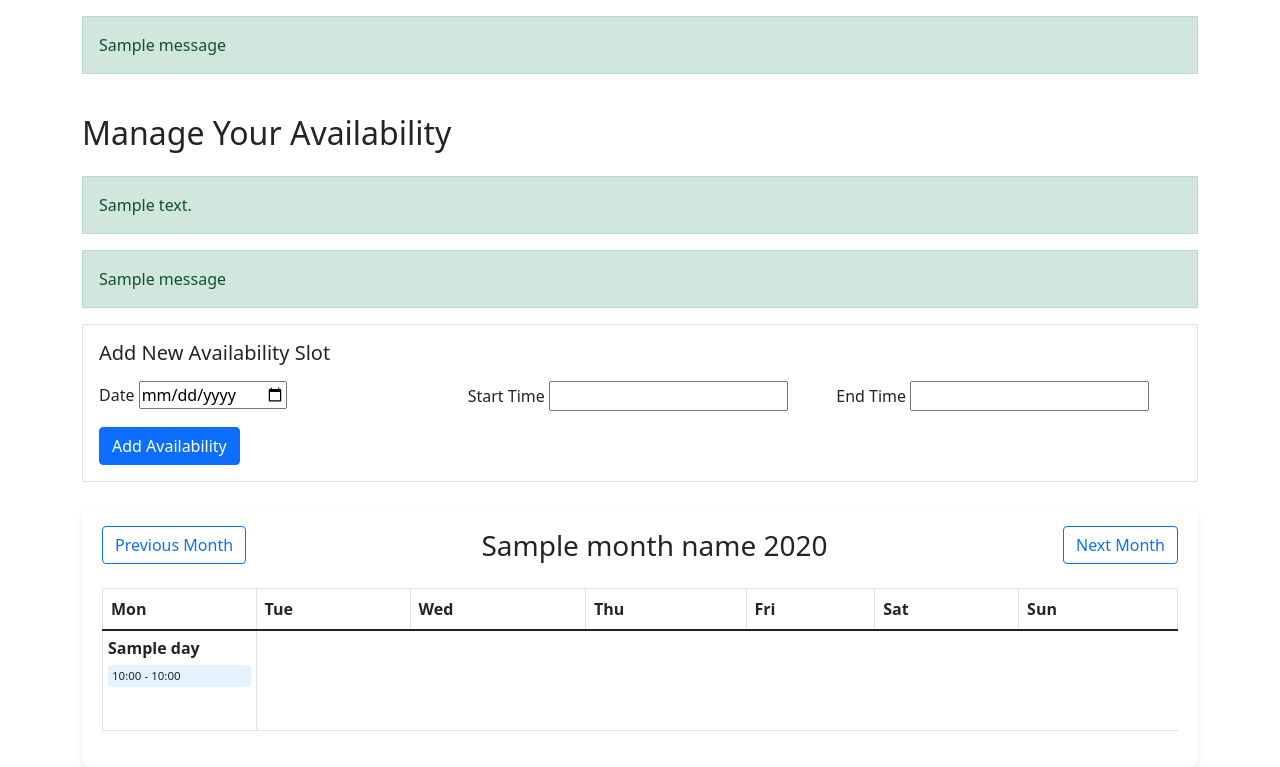
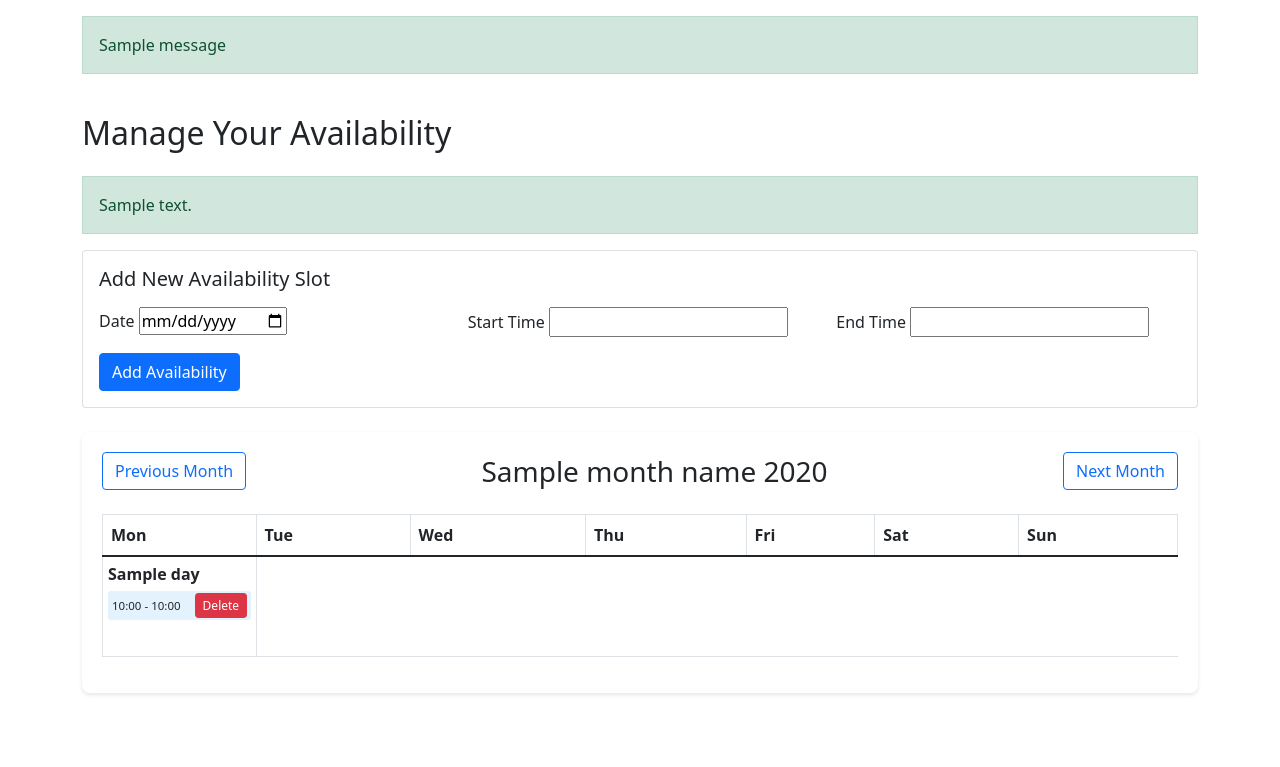
Before and after one commit to Martinnnnnns/SGPYear2, a Django app: template tutorials/templates/schedule_sessions.html in a window 1280 px wide. Shown: the part 56-823 px from the top of the page. After the commit the page ends 751 px from the top, so only its background shows below. Run offline with Django 3.2, Linux system fonts and the light colour scheme; the template is opened without the code that fills it: most values are stand-ins (such as "Sample title", 1, 10 or a date in 2020); one stand-in notice (Sample message) is shown; form fields are guessed from the names that the template uses; some libraries are stand-ins or nearby versions.

Commit message:
Add delete functionality to calendar

```diff
--- a/code_tutors/urls.py
+++ b/code_tutors/urls.py
@@ -44,5 +44,6 @@ urlpatterns = [
     path('tutor_page/', views.tutor_page, name='tutor_page'),
     path('tutor_page/schedule_sessions', views.schedule_sessions, name='schedule_sessions'),
     path('tutor_page/reports', views.reports, name='reports'),
+    path('tutor_page/delete_availability/<int:slot_id>/', views.delete_availability, name='delete_availability'),
     ]
 urlpatterns += static(settings.STATIC_URL, document_root=settings.STATIC_ROOT)
--- a/tutorials/templates/schedule_sessions.html
+++ b/tutorials/templates/schedule_sessions.html
@@ -9,14 +9,6 @@
     <div class="alert alert-success">
         {{ success_message }}
     </div>
-    {% endif %}
-
-    {% if messages %}
-    {% for message in messages %}
-    <div class="alert alert-{% if message.tags == 'error' %}danger{% else %}{{ message.tags }}{% endif %}">
-        {{ message }}
-    </div>
-    {% endfor %}
     {% endif %}
 
     <div class="card mb-4">
@@ -95,8 +87,14 @@
                             <div class="date-number">{{ day_data.day }}</div>
                             <div class="slots-container">
                                 {% for slot in day_data.slots %}
-                                <div class="time-slot">
-                                    {{ slot.start_time|time:"H:i" }} - {{ slot.end_time|time:"H:i" }}
+                                <div class="time-slot d-flex justify-content-between align-items-center">
+                                    <span>{{ slot.start_time|time:"H:i" }} - {{ slot.end_time|time:"H:i" }}</span>
+                                    <form method="post" action="{% url 'delete_availability' slot.id %}" style="margin: 0;">
+                                        {% csrf_token %}
+                                        <button type="submit" class="btn btn-danger btn-sm ms-2" onclick="return confirm('Are you sure you want to delete this availability slot?')">
+                                            Delete
+                                        </button>
+                                    </form>
                                 </div>
                                 {% endfor %}
                             </div>
@@ -144,6 +142,10 @@
     .form-control {
         width: 100%;
     }
+    .btn-sm {
+        padding: 0.15rem 0.4rem;
+        font-size: 0.75rem;
+    }
 </style>
 
 {% endblock %}
```
Also changed, not shown: tutorials/views.py (+15 -0 lines).
